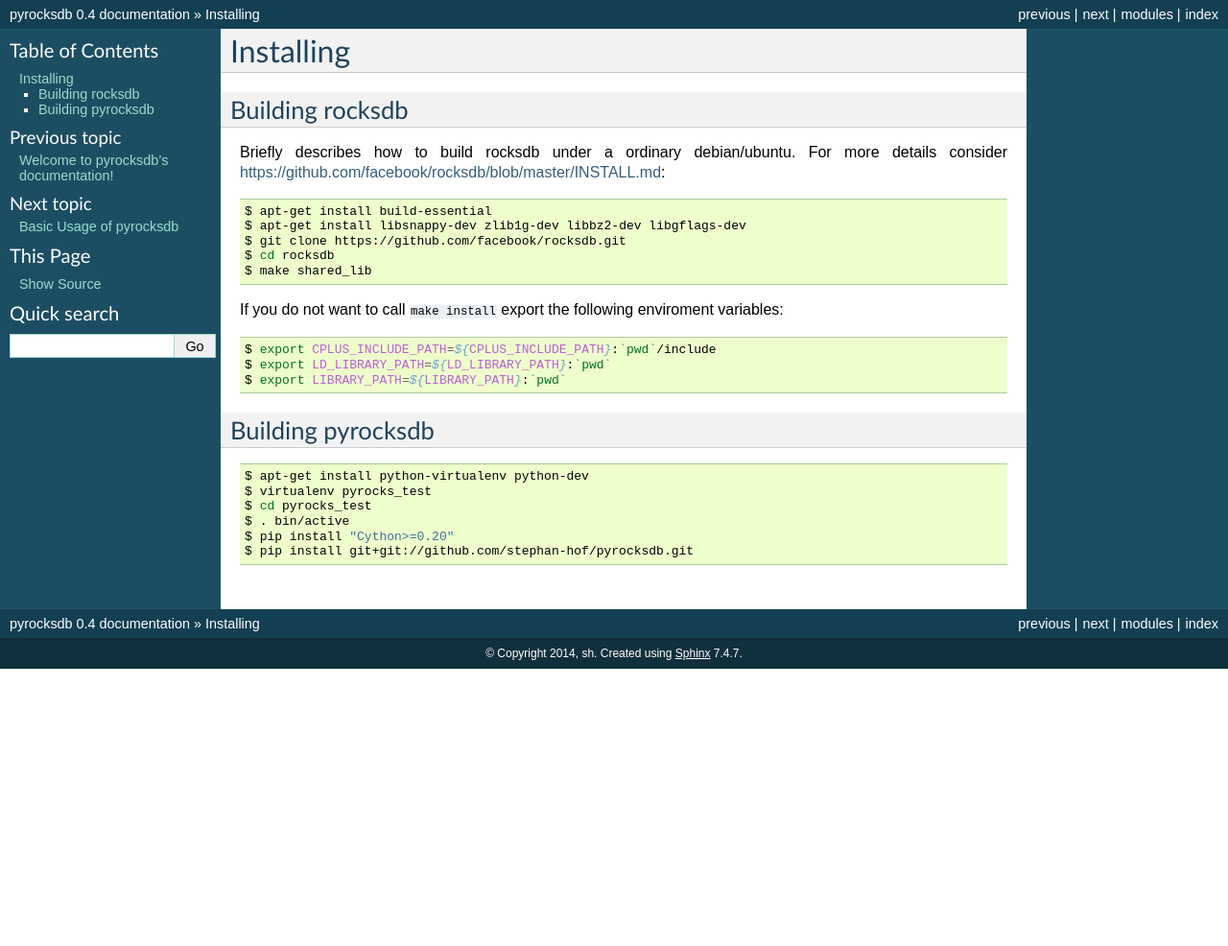
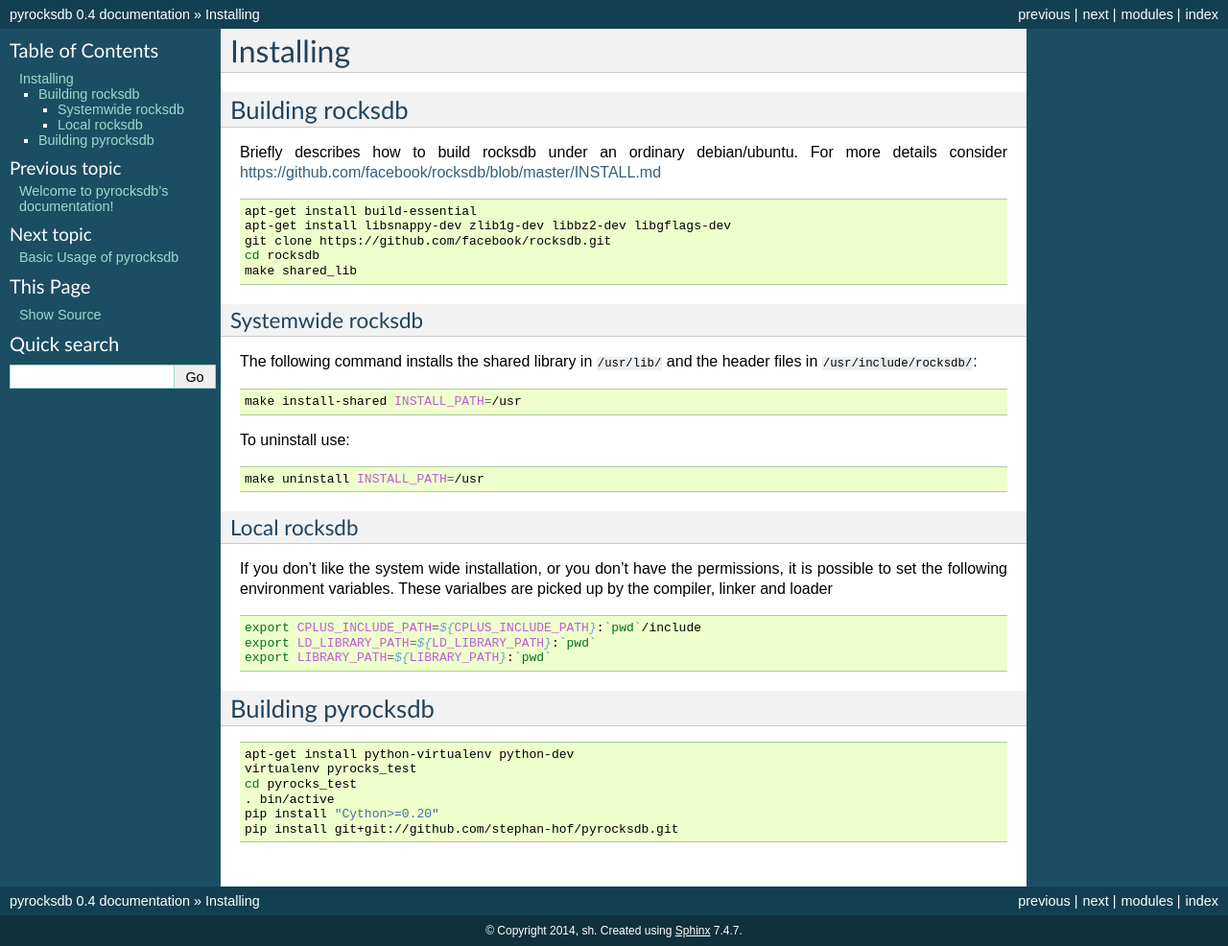
Before and after one commit to stephan-hof/pyrocksdb, a Sphinx documentation site: the page built from docs/installation.rst, in a window 1280 px wide. Shown: the whole page at 96% size. Built offline with Sphinx 7.4.7, drawn with Linux system fonts in a browser that asks for light colours; before the commit the page ends 900 px from its top, so only the background shows below that.

Commit message:
Update the installation page by mentioning a 'system wide' rocksdb installation.

```diff
--- a/docs/installation.rst
+++ b/docs/installation.rst
@@ -6,30 +6,50 @@ Installing
 Building rocksdb
 ----------------
 
-Briefly describes how to build rocksdb under a ordinary debian/ubuntu.
-For more details consider https://github.com/facebook/rocksdb/blob/master/INSTALL.md::
+Briefly describes how to build rocksdb under an ordinary debian/ubuntu.
+For more details consider https://github.com/facebook/rocksdb/blob/master/INSTALL.md
 
-    $ apt-get install build-essential
-    $ apt-get install libsnappy-dev zlib1g-dev libbz2-dev libgflags-dev
-    $ git clone https://github.com/facebook/rocksdb.git
-    $ cd rocksdb
-    $ make shared_lib
+.. code-block:: bash
 
-If you do not want to call ``make install`` export the following enviroment
-variables::
+    apt-get install build-essential
+    apt-get install libsnappy-dev zlib1g-dev libbz2-dev libgflags-dev
+    git clone https://github.com/facebook/rocksdb.git
+    cd rocksdb
+    make shared_lib
 
-    $ export CPLUS_INCLUDE_PATH=${CPLUS_INCLUDE_PATH}:`pwd`/include
-    $ export LD_LIBRARY_PATH=${LD_LIBRARY_PATH}:`pwd`
-    $ export LIBRARY_PATH=${LIBRARY_PATH}:`pwd`
+
+Systemwide rocksdb
+^^^^^^^^^^^^^^^^^^
+The following command installs the shared library in ``/usr/lib/`` and the
+header files in ``/usr/include/rocksdb/``::
+
+    make install-shared INSTALL_PATH=/usr
+
+To uninstall use::
+
+    make uninstall INSTALL_PATH=/usr
+
+Local rocksdb
+^^^^^^^^^^^^^
+If you don't like the system wide installation, or you don't have the
+permissions, it is possible to set the following environment variables.
+These varialbes are picked up by the compiler, linker and loader
+
+.. code-block:: bash
+
+    export CPLUS_INCLUDE_PATH=${CPLUS_INCLUDE_PATH}:`pwd`/include
+    export LD_LIBRARY_PATH=${LD_LIBRARY_PATH}:`pwd`
+    export LIBRARY_PATH=${LIBRARY_PATH}:`pwd`
+
 
 Building pyrocksdb
 ------------------
 
 .. code-block:: bash
 
-    $ apt-get install python-virtualenv python-dev
-    $ virtualenv pyrocks_test
-    $ cd pyrocks_test
-    $ . bin/active
-    $ pip install "Cython>=0.20"
-    $ pip install git+git://github.com/stephan-hof/pyrocksdb.git
+    apt-get install python-virtualenv python-dev
+    virtualenv pyrocks_test
+    cd pyrocks_test
+    . bin/active
+    pip install "Cython>=0.20"
+    pip install git+git://github.com/stephan-hof/pyrocksdb.git
```
